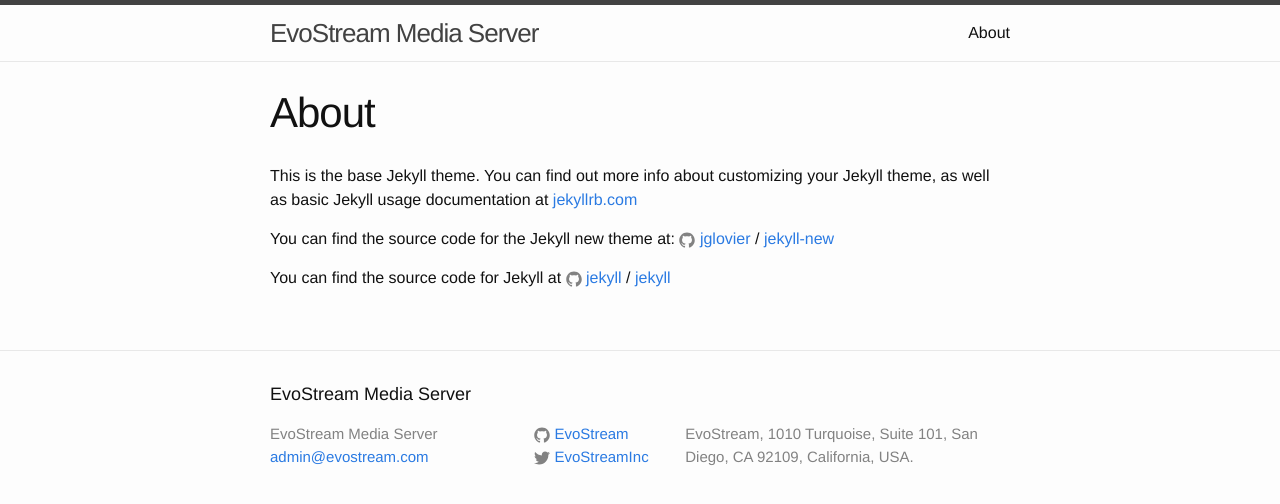
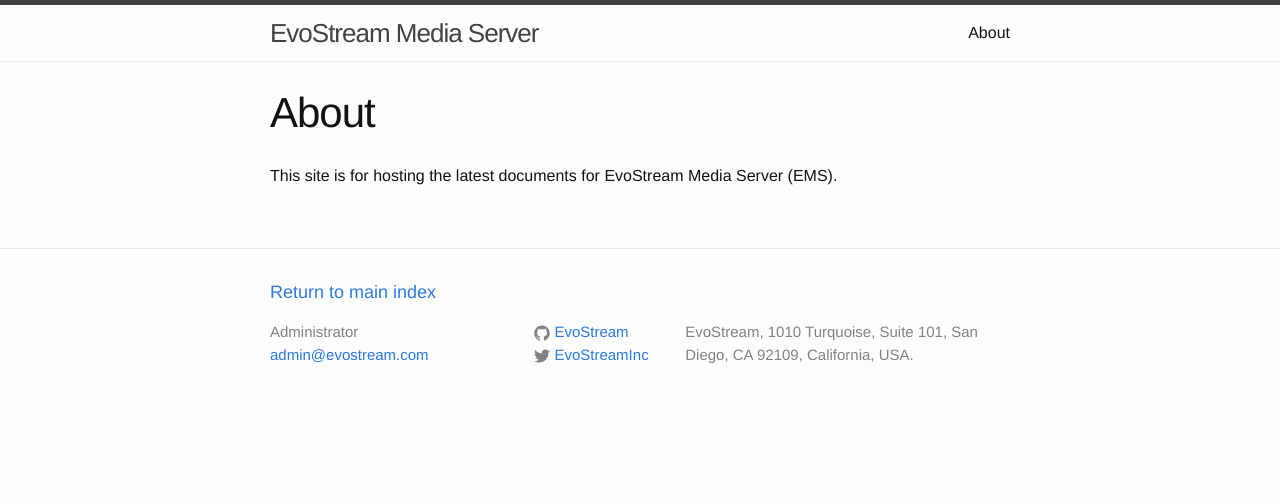
Before and after one commit to EvoStream/ems_user_guide, a Jekyll site: the page built from about.md, in a window 1280 px wide. Shown: the top 504 px of the page. Built offline with Jekyll 4.4.1, drawn with Linux system fonts in a browser that asks for light colours.

Commit message:
Update config, footer, about

```diff
--- a/_config.yml
+++ b/_config.yml
@@ -7,6 +7,7 @@
 
 # Site settings
 title: EvoStream Media Server
+home: Return to main index
 email_name: Administrator
 email: admin@evostream.com
 description: > # this means to ignore newlines until "baseurl:"
--- a/_includes/footer.html
+++ b/_includes/footer.html
@@ -2,12 +2,12 @@
 
   <div class="wrapper">
 
-    <h2 class="footer-heading">{{ site.title }}</h2>
+    <h2 class="footer-heading"><a href="{{ site.url }}">{{ site.home }}</a></h2>
 
     <div class="footer-col-wrapper">
       <div class="footer-col footer-col-1">
         <ul class="contact-list">
-          <li>{{ site.title }}</li>
+          <li>{{ site.email_name }}</li>
           <li><a href="mailto:{{ site.email }}">{{ site.email }}</a></li>
         </ul>
       </div>
--- a/about.md
+++ b/about.md
@@ -4,12 +4,4 @@ title: About
 permalink: /about/
 ---
 
-This is the base Jekyll theme. You can find out more info about customizing your Jekyll theme, as well as basic Jekyll usage documentation at [jekyllrb.com](http://jekyllrb.com/)
-
-You can find the source code for the Jekyll new theme at:
-{% include icon-github.html username="jglovier" %} /
-[jekyll-new](https://github.com/jglovier/jekyll-new)
-
-You can find the source code for Jekyll at
-{% include icon-github.html username="jekyll" %} /
-[jekyll](https://github.com/jekyll/jekyll)
+This site is for hosting the latest documents for EvoStream Media Server (EMS).
```
